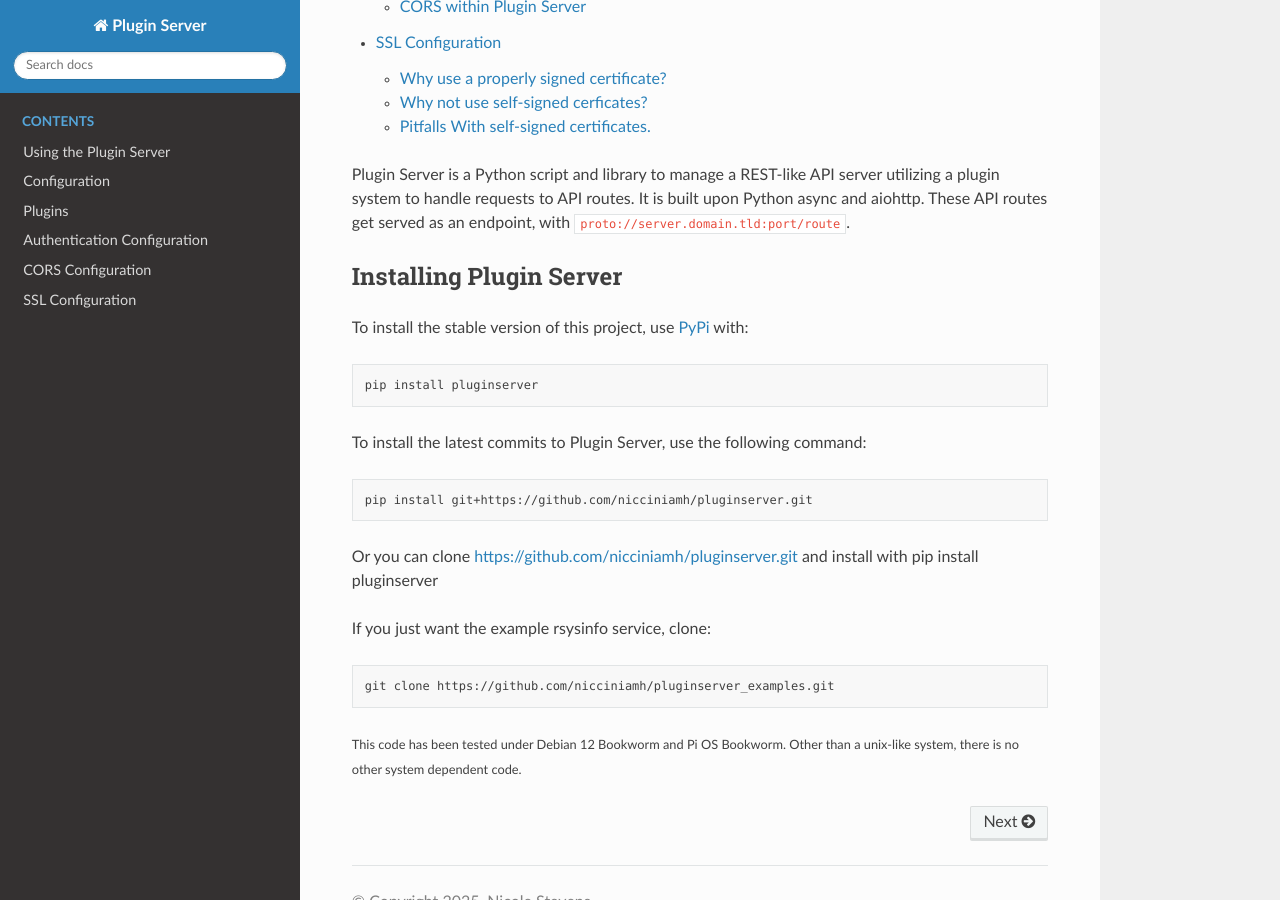
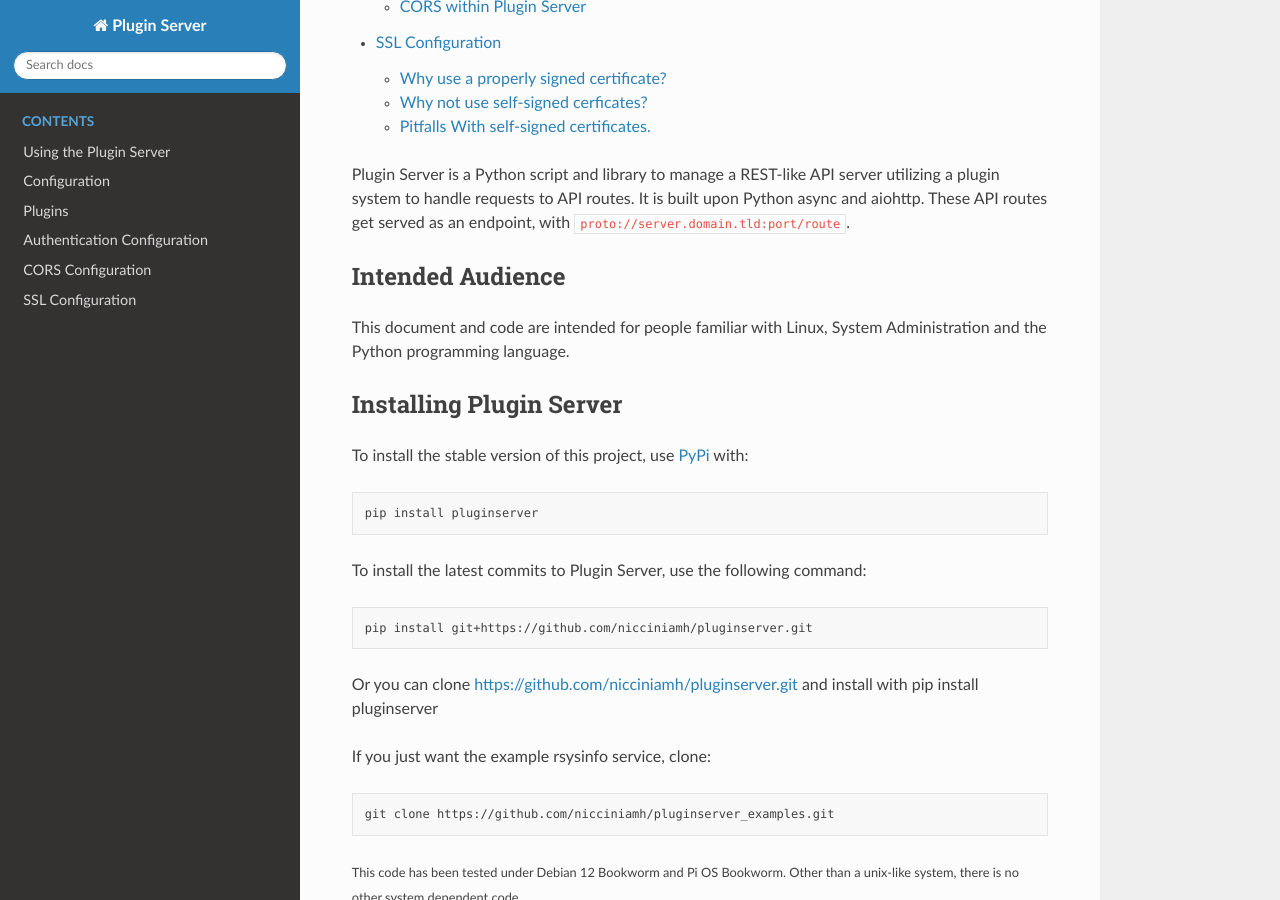
Before and after one commit to nicciniamh/pluginserver, a Sphinx documentation site: the page built from docs/index.md, in a window 1280 px wide and 900 px high, scrolled down 777 px. Built offline with Sphinx 7.4.7 and the Read the Docs theme 3.1.0, drawn with Linux system fonts in a browser that asks for light colours.

Commit message:
Added an intended audience section in index

````diff
--- a/docs/index.md
+++ b/docs/index.md
@@ -12,6 +12,9 @@
 SSL.md
 ```
 Plugin Server is a Python script and library to manage a REST-like API server utilizing a plugin system to handle requests to API routes. It is built upon Python async and aiohttp. These API routes get served as an endpoint, with `proto://server.domain.tld:port/route`.
+
+## Intended Audience
+This document and code are intended for people familiar with Linux, System Administration and the Python programming language.
 
 ## Installing Plugin Server
 
````
